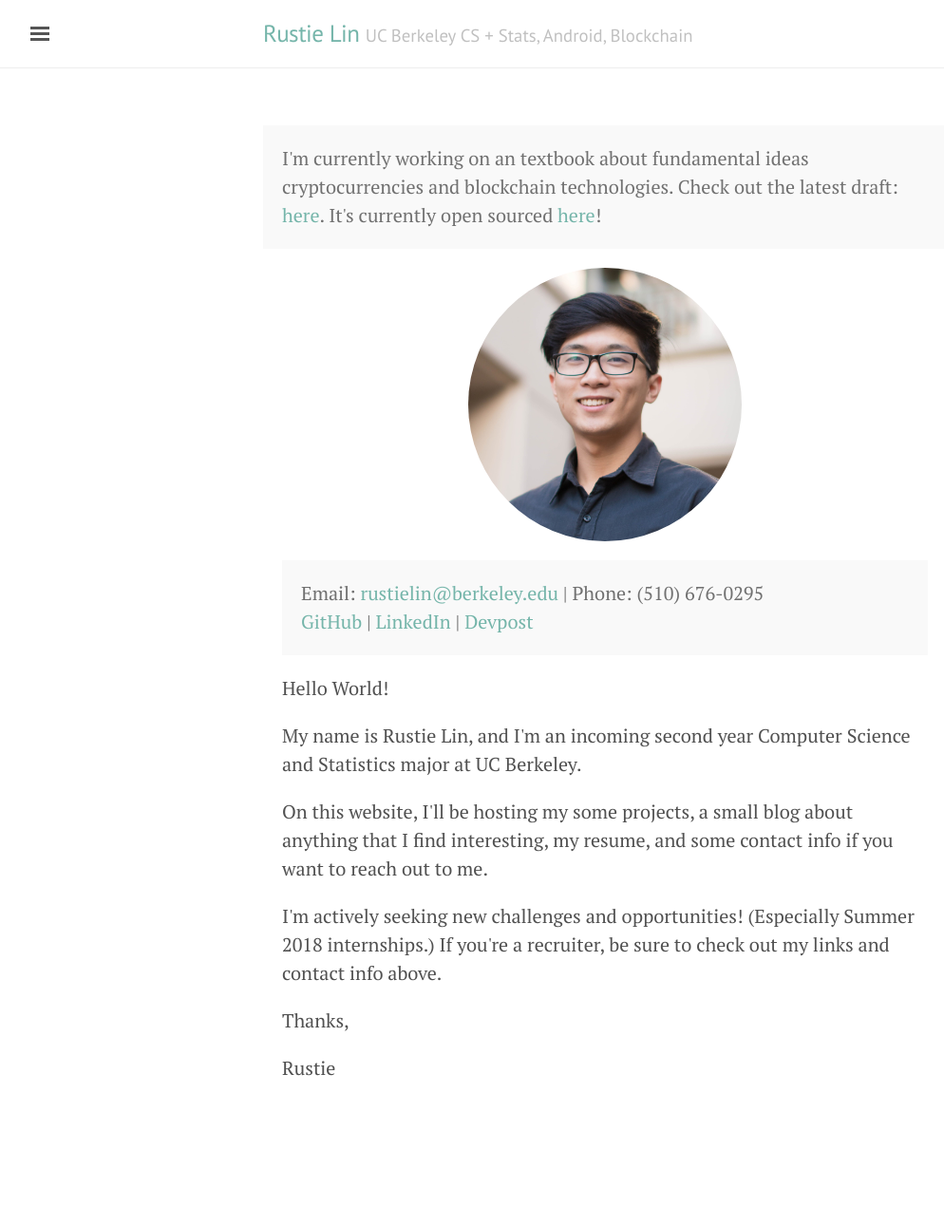
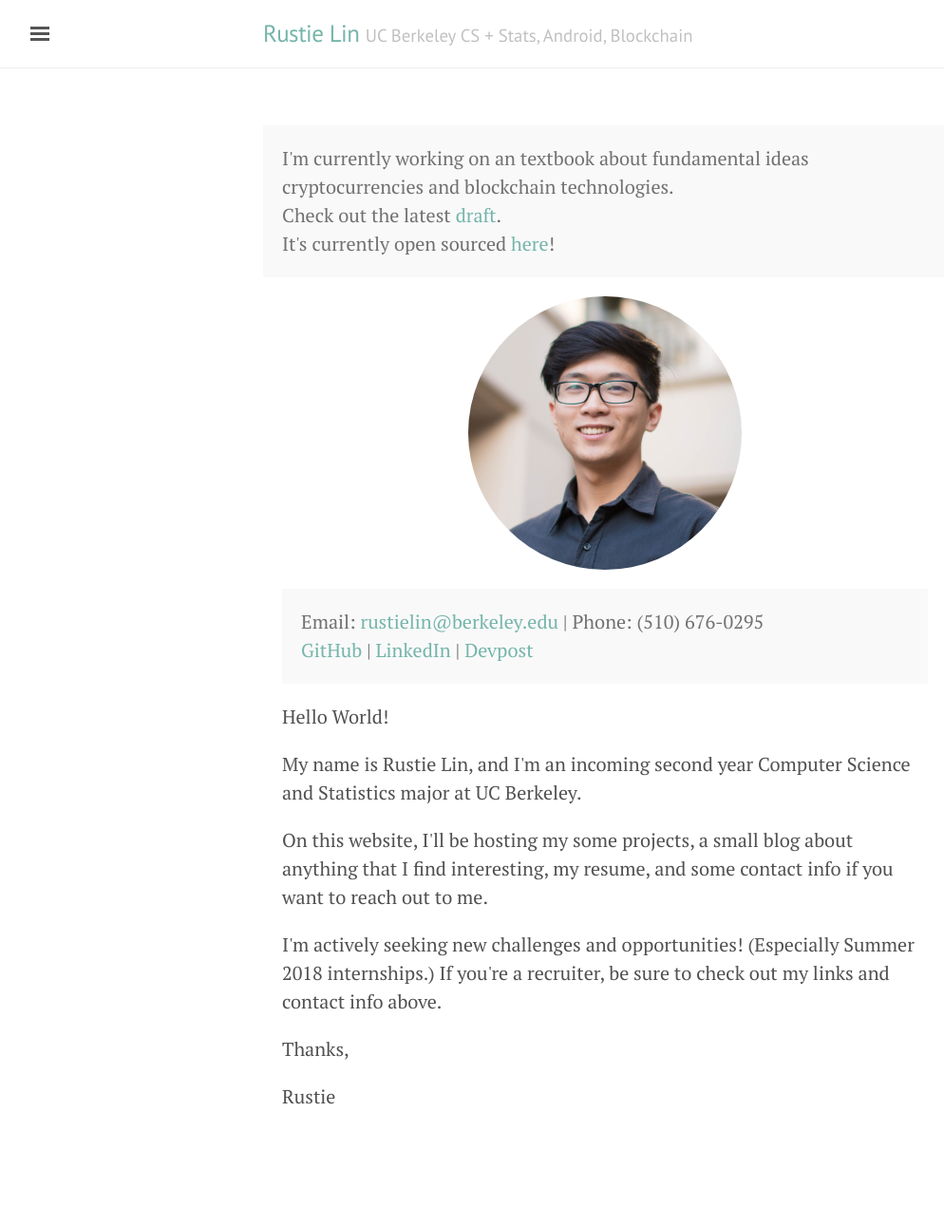
Before and after one commit to rustielin/rustielin.github.io, a Jekyll site: the page built from index.html, in a window 1280 px wide. Shown: the whole page at 95% size, without its empty margins (3-997 px from the left). Built offline with Jekyll 4.4.1, drawn with Linux system fonts in a browser that asks for light colours; before the commit the page ends 1260 px from its top, so only the background shows below that.

Commit message:
draft stuff

```diff
--- a/index.html
+++ b/index.html
@@ -4,7 +4,9 @@ title: Home
 ---
 
 <p class="message">
-  I'm currently working on an textbook about fundamental ideas cryptocurrencies and blockchain technologies. Check out the latest draft: <a href="{{site.baseurl}}/blockchain_textbook.pdf">here</a>. It's currently open sourced <a href="https://github.com/rustielin/Blockchain-Notes">here</a>!
+  I'm currently working on an textbook about fundamental ideas cryptocurrencies and blockchain technologies. </br>
+	Check out the latest <a href="{{site.baseurl}}/blockchain_textbook.pdf">draft</a>. </br>
+	It's currently open sourced <a href="https://github.com/rustielin/Blockchain-Notes">here</a>!
 </p>
 
 <img style="padding-left: 30%; padding-right: 30%; border-radius: 50%" src="res/img/prof2_square.jpg"/>
```
